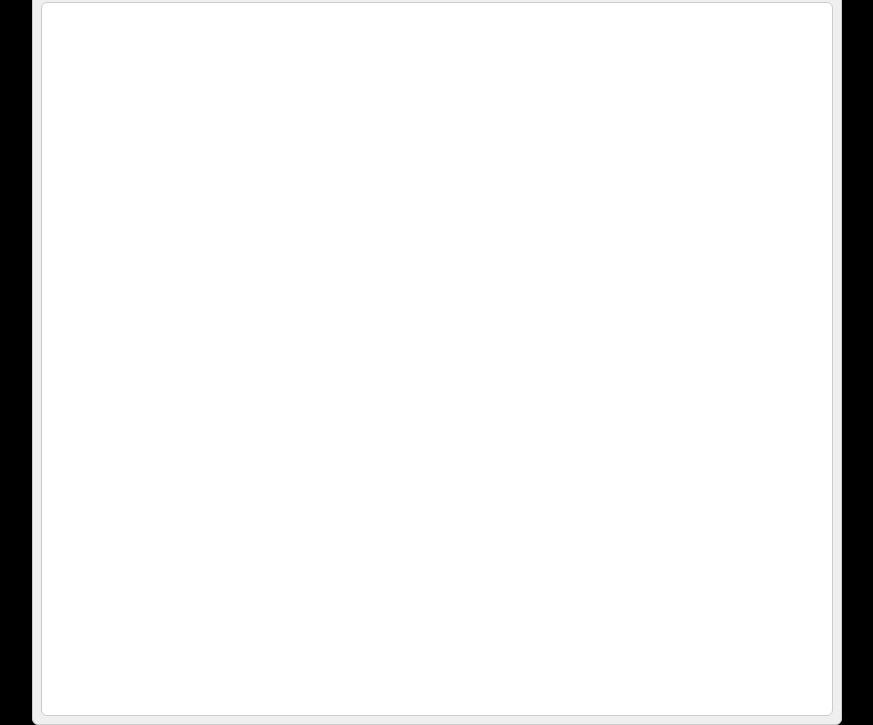
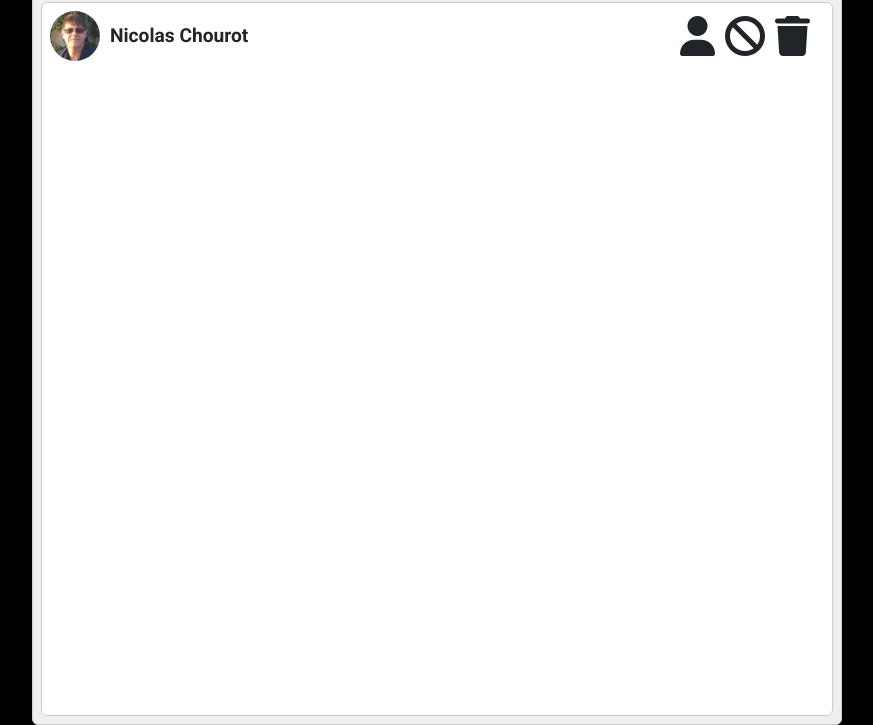
Before and after one commit to GermainDavid/PFI-EchangeDeDonnes-XD, a website: page wwwroot/Posts/model.html in a window 1280 px wide. Shown: the part 75-800 px from the top of the page, without its empty margins (203-1076 px from the left). Drawn offline with nearby package versions, Linux system fonts and the light colour scheme; a web font is replaced by a local one.

Commit message:
Début html user manager

```diff
--- a/wwwroot/Posts/css/app.css
+++ b/wwwroot/Posts/css/app.css
@@ -318,3 +318,31 @@ label {
     background-color: #17c291;
     border: none;
 }
+/*-----------------------------------------User Manager Related-----------------------------------------*/
+.userManagerContainer{
+    display: flex;
+    flex-direction: column;
+}
+.userManagerRow{
+    display: flex;
+    flex-direction: row;
+    align-items: center;
+    height: 50px;
+    width: 100%;
+}
+.userManagerRow > img{
+    border-radius: 50%;
+    width: auto;
+    height: 100%;
+}
+.userManagerRow > span{
+    font-family: var(--roboto);
+    font-size: 1.2em;
+    font-weight: bold;
+    margin-right: auto;
+    margin-left: 10px;
+}
+.userManagerRow > i{
+    font-size: 40px;
+    margin-left: 10px;
+}
--- a/wwwroot/Posts/js/Users_API.js
+++ b/wwwroot/Posts/js/Users_API.js
@@ -31,7 +31,7 @@ class users_API {
         users_API.initHttpState();
         return new Promise(resolve => {
             $.ajax({
-                url: this.API_URL() + (id != null ? "/" + id : ""),
+                url: this.Host_URL() + "/api/accounts/" + (id != null ? "/" + id : ""),
                 complete: data => { resolve({ ETag: data.getResponseHeader('ETag'), data: data.responseJSON }); },
                 error: (xhr) => { users_API.setHttpErrorState(xhr); resolve(null); }
             });
--- a/wwwroot/Posts/model.html
+++ b/wwwroot/Posts/model.html
@@ -76,6 +76,15 @@
                         <input type="submit"value="Nouveau Compte" id="createAccount" class="btn btn-secondary newAccountBtn"/>
                     </div>
                 </form> -->
+                <div class="userManagerContainer">
+                    <div class="userManagerRow">
+                        <img src="Nicolas-Chourot.jpeg" />
+                        <span>Nicolas Chourot</span>
+                        <i class="fa-solid fa-user"></i>
+                        <i class="fa-solid fa-ban"></i>
+                        <i class="fa-solid fa-trash"></i>
+                    </div>
+                </div>
             </div>
             <div id="errorContainer" class="errorContainer"></div>
             <div id="aboutContainer" class="aboutContainer">
```
Also changed, not shown: wwwroot/Posts/js/siteUI.js (+34 -0 lines).
